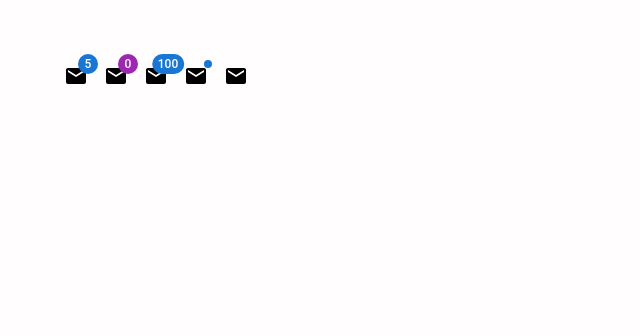
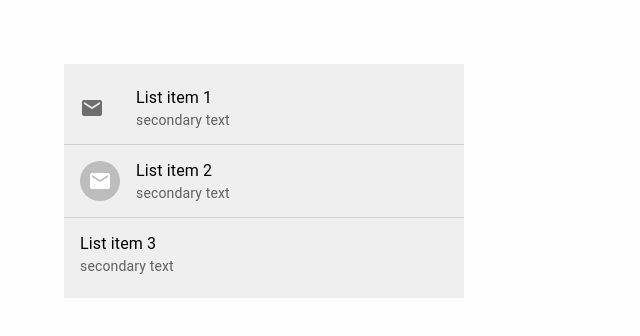
Before and after one commit to rahmanizum/Material-UI-Learning, a React (Create React App) app: page / in a window 1280 px wide. Shown: the top 336 px of the page, without its empty margins (0-640 px from the left). Built offline with nearby package versions, Linux system fonts and the light colour scheme.

Commit message:
Mui List

```diff
--- a/src/App.js
+++ b/src/App.js
@@ -19,7 +19,8 @@
 // import MuiSpeedDial from "./components/MuiSpeedDial";
 // import MuiBottomNavigation from "./components/MuiBottomNavigation";
 // import MuiAvatar from "./components/MuiAvatar";
-import MuiBadge from "./components/MuiBadge";
+// import MuiBadge from "./components/MuiBadge";
+import MuiList from './components/MuiList'
 function App() {
   return (
     <div className="App">
@@ -43,7 +44,8 @@
       {/* <MuiSpeedDial/> */}
       {/* <MuiBottomNavigation/> */}
       {/* <MuiAvatar/> */}
-      <MuiBadge/>
+      {/* <MuiBadge/> */}
+      <MuiList/>
 
     </div>
   );
--- /dev/null
+++ b/src/components/MuiList.jsx
@@ -0,0 +1,44 @@
+import React from "react";
+import {
+  Box,
+  List,
+  ListItem,
+  ListItemText,
+  ListItemIcon,
+  Avatar,
+  ListItemButton,
+  Divider
+} from "@mui/material";
+import MailIcon from "@mui/icons-material/Mail";
+
+const MuiList = () => {
+  return (
+    <Box sx={{ width: "400px", bgcolor: "#efefef" }}>
+      <List>
+        <ListItem>
+          <ListItemIcon>
+            <MailIcon />
+          </ListItemIcon>
+          <ListItemText primary="List item 1" secondary="secondary text"/>
+        </ListItem>
+        <Divider/>
+        <ListItem>
+          <ListItemIcon>
+            <Avatar>
+              <MailIcon />
+            </Avatar>
+          </ListItemIcon>
+          <ListItemText primary="List item 2" secondary="secondary text"/>
+        </ListItem>
+        <Divider/>
+        <ListItem disablePadding>
+          <ListItemButton>
+          <ListItemText primary="List item 3"  secondary="secondary text"/>
+          </ListItemButton>
+        </ListItem>
+      </List>
+    </Box>
+  );
+};
+
+export default MuiList;
```
